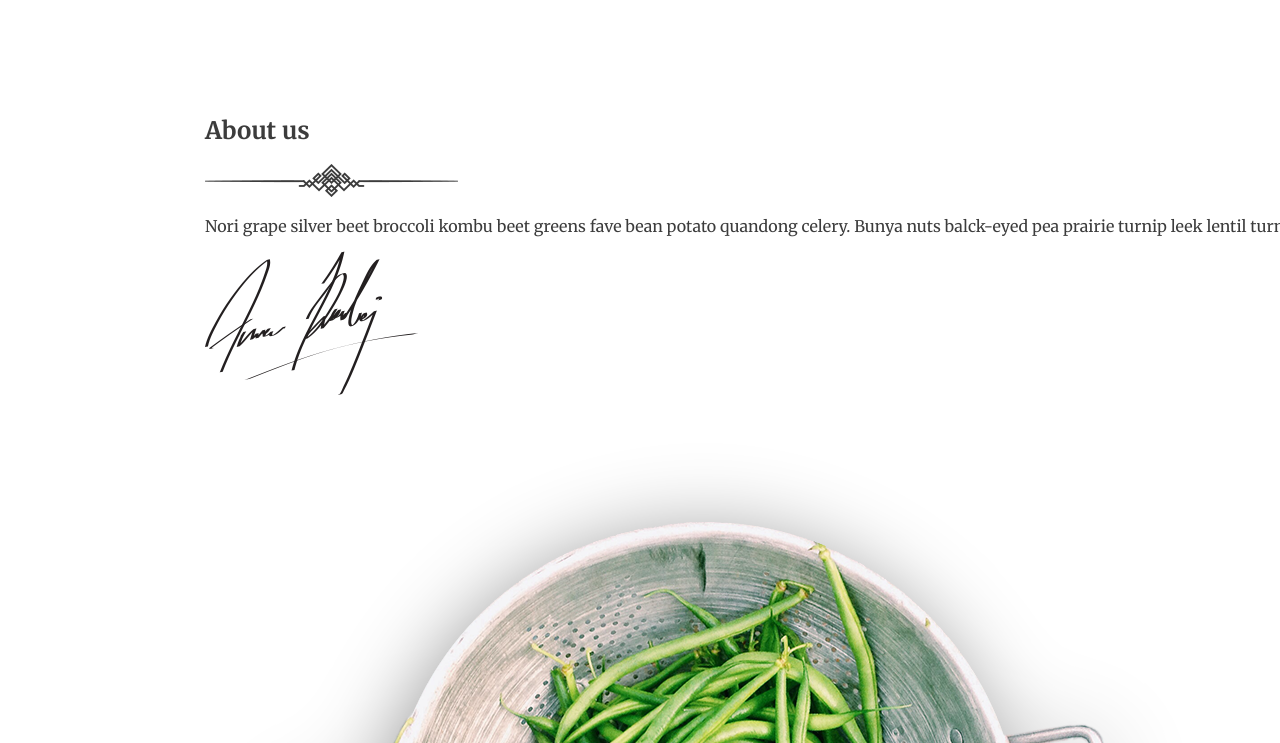
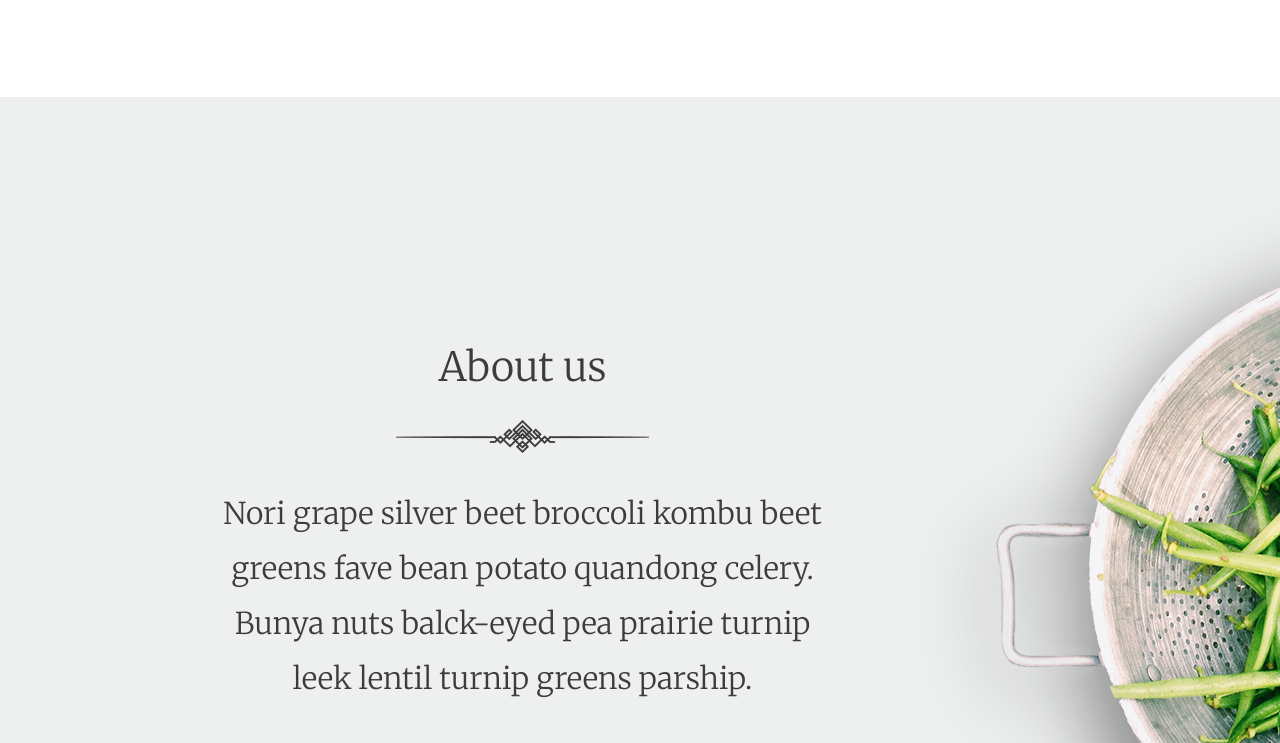
Before and after one commit to antliubimov/veggie, a plain HTML site: page index.html in a window 1280 px wide. Shown: the part 2088-2831 px from the top of the page. Drawn offline with nearby package versions, Linux system fonts and the light colour scheme.

Commit message:
Finish CSS - about us

```diff
--- a/index.html
+++ b/index.html
@@ -125,11 +125,11 @@
         </div>
     </div>
     <!-- About -->
-    <div class="about">
+    <div class="about" id="about">
         <div class="wrapper">
-            <div class="about__title">
+            <div class="about__title clearfix">
                 <h2>About us</h2>
-                <img src="./images/header/decoration.png" alt="decoration">
+                <img src="./images/header/decoration.png" alt="decoration" class="decoration">
                 <p>Nori grape silver beet broccoli kombu beet greens fave bean potato quandong celery. Bunya nuts balck-eyed pea prairie turnip leek lentil turnip greens parship.</p>
                 <img src="./images/about/about-sign.png" alt="sign" class="about__sign">
             </div>
--- a/style.css
+++ b/style.css
@@ -7,7 +7,7 @@
 body {
     font-family: var(--main-font-family);
     color: var(--main-color);
-     min-width: 1900px;
+    min-width: 1900px;
 }
 
 .wrapper {
@@ -102,16 +102,17 @@ body {
     padding-top: 75px;
     padding-bottom: 100px;
 }
+
 .special__title {
     text-align: center;
     margin-bottom: 55px;
+}
 
-}
 .special__items {
     display: grid;
     grid-template-columns: 1fr 1fr 1fr;
+}
 
-}
 .special__item {
     display: flex;
     height: 248px;
@@ -128,8 +129,8 @@ body {
     background-color: #f8f8f8;
     text-align: center;
     padding: 25px;
+}
 
-}
 .item_desc h4,
 .item_desc b {
     font-size: 18px;
@@ -143,11 +144,57 @@ body {
     width: 88px;
     margin: 0 auto;
 }
+
 .item_desc p {
     font-size: 16px;
     line-height: 18px;
 }
+
+
 /******* About *******/
+
+.about {
+    padding: 210px 0 160px 0;
+    position: relative;
+    background-color: #eeefef;
+}
+
+.about__title {
+    width: 635px;
+    text-align: center;
+}
+
+.about__title h2 {
+    font-size: 40px;
+    font-weight: 100;
+    line-height: 55px;
+    margin-bottom: 25px;
+}
+
+.about__title p {
+    font-size: 30px;
+    font-weight: 100;
+    line-height: 55px;
+    margin-bottom: 40px;
+}
+
+.about__sign {
+    float: right;
+}
+
+.clearfix::after {
+    content: '.';
+    visibility: hidden;
+    display: block;
+    height: 0;
+    clear: both;
+}
+
+.about__image {
+    position: absolute;
+    top: 40px;
+    right: 5px;
+}
 
 
 /******* Menu *******/
```
